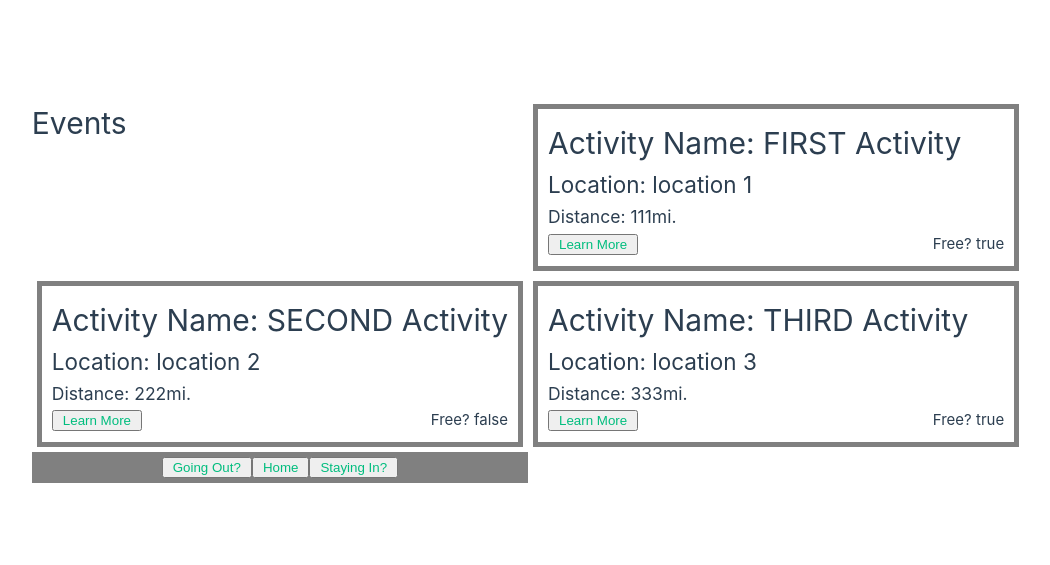
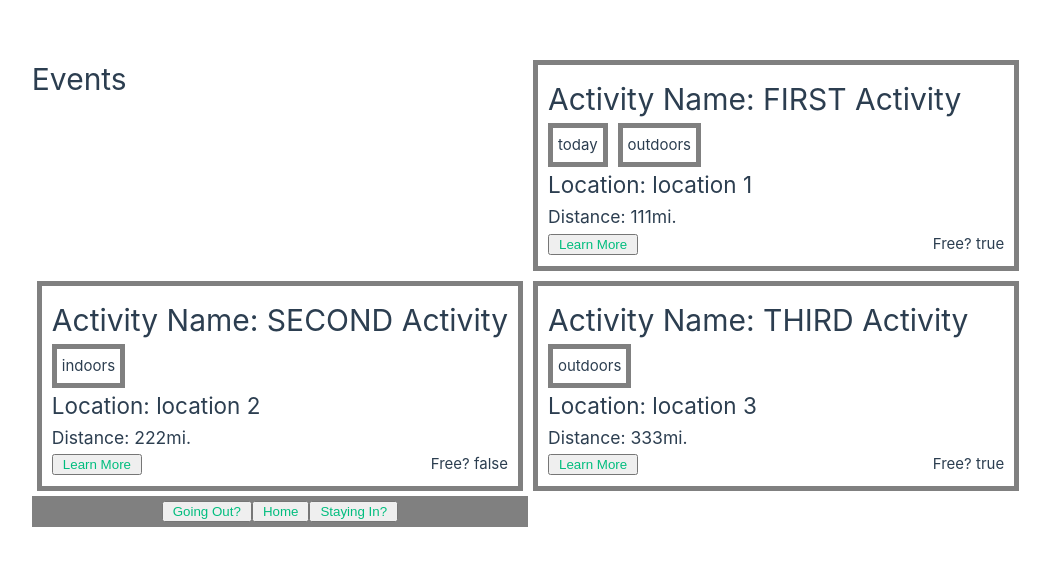
Before and after one commit to gabaddotey/notBlocked_RT, a Vue app: page /events in a window 1280 px wide. Shown: the part 109-674 px from the top of the page, without its empty margins (112-1162 px from the left). Built offline with nearby package versions, Linux system fonts and the light colour scheme; the HTML template or start-up script is replaced by a standard one.

Commit message:
Tags working on events and GEMINI WORKING with valid JSON

```diff
--- a/src/components/EventPreview.vue
+++ b/src/components/EventPreview.vue
@@ -1,10 +1,14 @@
 <script setup lang="ts">
+import { type Tag } from "@/stores/tags.ts"
+import { type PropType } from "vue"
+
 const props = defineProps({
   activityId: Number,
   activityName: String,
   activityLocation: String,
   activityDistance: Number,
-  isFree:Boolean
+  isFree:Boolean,
+  activityTags: Array as PropType<Tag[]>
 })
 
 const eventLink = "/event/"+(props.activityId?.toString())
@@ -14,6 +18,8 @@ const eventLink = "/event/"+(props.activityId?.toString())
 <template>
   <div>
     <h1>Activity Name: {{ activityName }}</h1>
+    <p v-for="tag in activityTags">{{ Object.keys(tag!)[0] }}</p>
+
     <h2>Location: {{ activityLocation }}</h2>
     <h3>Distance: {{ activityDistance }}mi.</h3>
     <button><RouterLink :to= eventLink>Learn More</RouterLink></button>
@@ -27,6 +33,13 @@ div{
   padding: 10px;
   margin: 5px;
 }
+p{
+  border: 5px grey solid;
+  width: fit-content;
+  display: inline-flex;
+  padding: 5px;
+  margin-right: 10px;
+}
 .price{
   float:right;
   text-align: right;
--- a/src/stores/activities.ts
+++ b/src/stores/activities.ts
@@ -1,3 +1,5 @@
+import { type Tag} from "@/stores/tags.ts"
+
 export interface Activity {
   activityId: number
   activityName: string
@@ -5,12 +7,13 @@ export interface Activity {
   isFree: boolean
   activityLocation: string
   activityDistance: number
+  activityTags: Tag[]
 }
 
 export const activityList: Map<number, Activity> = new Map<number, Activity>([
-  [1, { activityId: 1, activityName: 'FIRST Activity', activityDate:"activityDate of 1st activity", isFree:true, activityLocation:"location 1", activityDistance:111}],
-  [2, { activityId: 2, activityName: 'SECOND Activity', activityDate:"activityDate of 2nd activity", isFree:false, activityLocation:"location 2", activityDistance:222}],
-  [3, { activityId: 3, activityName: 'THIRD Activity', activityDate:"activityDate of 3rd activity", isFree:true, activityLocation:"location 3", activityDistance:333}],
+  [1, { activityId: 1, activityName: 'FIRST Activity', activityDate:"activityDate of 1st activity", isFree:true, activityLocation:"location 1", activityDistance:111, activityTags: [{"today":true},{"outdoors":true}] }],
+  [2, { activityId: 2, activityName: 'SECOND Activity', activityDate:"activityDate of 2nd activity", isFree:false, activityLocation:"location 2", activityDistance:222, activityTags: [{"indoors":true}] }],
+  [3, { activityId: 3, activityName: 'THIRD Activity', activityDate:"activityDate of 3rd activity", isFree:true, activityLocation:"location 3", activityDistance:333, activityTags: [{"outdoors":true}]}],
 ])
 
 function getActivityList(): Map<number, Activity> {
--- a/src/stores/crafts.ts
+++ b/src/stores/crafts.ts
@@ -1,5 +1,5 @@
 import { type Tag} from "@/stores/tags.ts"
-
+//Change name to tutorials??
 export interface Craft {
   craftId: number
   craftName: string
--- a/src/views/EventsView.vue
+++ b/src/views/EventsView.vue
@@ -13,7 +13,8 @@ var activityList = getActivityList()
     <EventPreview :activityId= act[1].activityId
     :activityName= act[1].activityName :isFree=act[1].isFree
     :activityLocation=act[1].activityLocation
-    :activityDistance=act[1].activityDistance />
+    :activityDistance=act[1].activityDistance
+    :activityTags = act[1].activityTags />
   </div>
 
 </template>
--- a/src/views/HomeView.vue
+++ b/src/views/HomeView.vue
@@ -3,19 +3,24 @@ import {getActivityList, getActivity} from '@/stores/activities.ts'
 import EventPreview from '../components/EventPreview.vue'
 import {getCraftList, getCraft} from '@/stores/crafts.ts'
 import CraftPreview from '../components/CraftPreview.vue'
+import { GoogleGenerativeAI } from "@google/generative-ai";
 
 var craftList = getCraftList()
 var activityList = getActivityList()
 
-// const { GoogleGenerativeAI } = import.meta.glob("@google/generative-ai");
+const genAI = new GoogleGenerativeAI("AIzaSyBG8ljS0XM6hxCOs_krne3o_4yL2o0EbYU");
 
-// const genAI = new GoogleGenerativeAI(process.env.API_KEY);
+const model = genAI.getGenerativeModel({ model: "gemini-2.0-flash" });
+const prompt = `Can you generate a list of thhings to do near Richmond VA? I am interested in outdoor activities. Limit the response to 4 activities. Use the following json format and only return valid json code WITHOUT Markup syntax. Don't include the word json or anything before the opening square bracket.
+{ activity: "Name of activity",
+isFree: "true or false if the activity is free"
+isFreeExplaination: "Explain why the activity is free or not"
+}`
 
-// const model = genAI.getGenerativeModel({ model: "gemini-1.5-flash" });
-// const prompt = "Explain how AI works";
+const result = await model.generateContent(prompt);
+var text = result.response.text();
 
-// const result = await model.generateContent(prompt);
-// console.log(result.response.text());
+console.log(`The output is ${text}`)
 
 </script>
 
@@ -26,12 +31,14 @@ var activityList = getActivityList()
     <EventPreview :activityId= act[1].activityId
     :activityName= act[1].activityName :isFree=act[1].isFree
     :activityLocation=act[1].activityLocation
-    :activityDistance=act[1].activityDistance />
+    :activityDistance=act[1].activityDistance
+    :activityTags = act[1].activityTags />
   </div>
 
   <div v-for="craft in craftList">
     <CraftPreview :craftId= craft[1].craftId :craftName = craft[1].craftName
-    :craftMaterials = craft[1].craftMaterials :craftTime = craft[1].craftTime />
+    :craftMaterials = craft[1].craftMaterials :craftTime = craft[1].craftTime
+    :craftTags = craft[1].craftTags />
   </div>
 
 </template>
```
